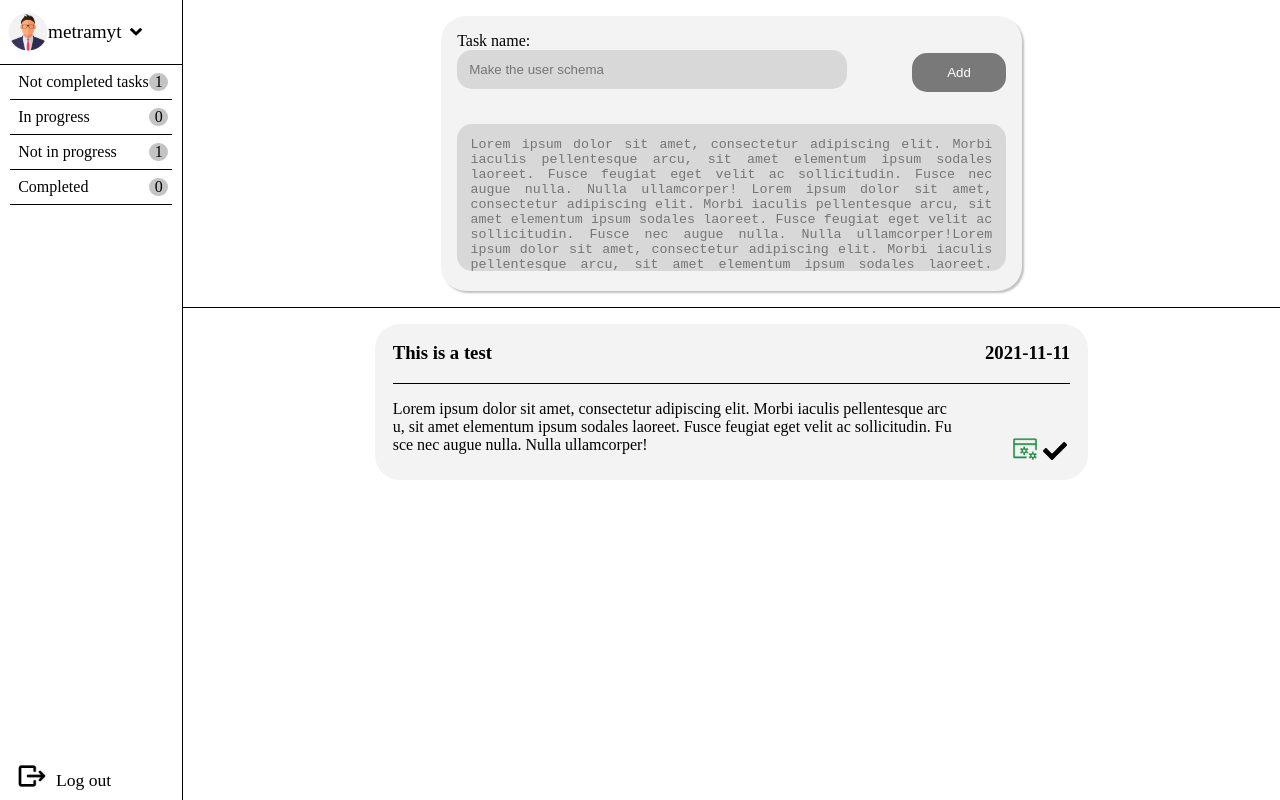
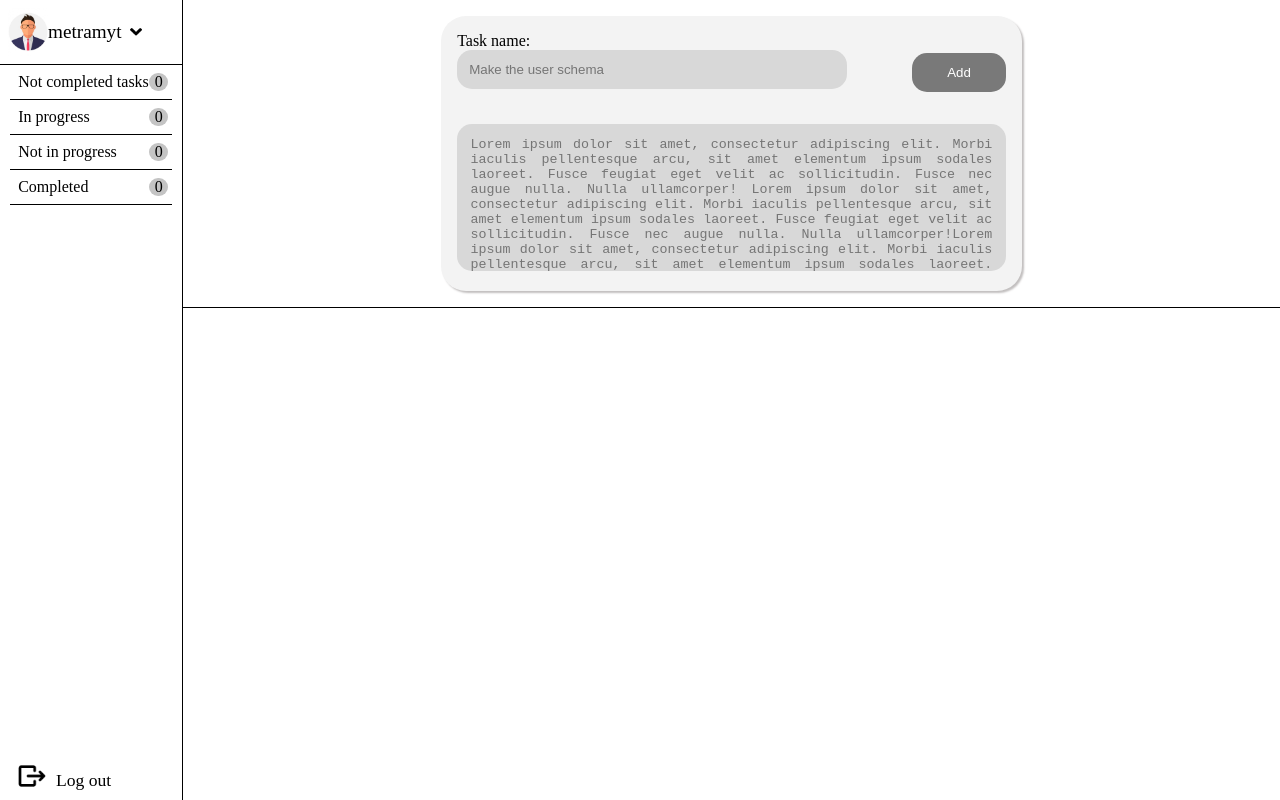
Before and after one commit to sahwel/task-tracker, a Vue app: page / in a window 1280 px wide. Built offline with nearby package versions, Linux system fonts and the light colour scheme.

Commit message:
finish project

```diff
--- a/src/App.vue
+++ b/src/App.vue
@@ -36,12 +36,12 @@ export default {
       const defMonth = newTaskDatas.created.getMonth() +1
       const  month=  defMonth < 11 ? '0' + defMonth : defMonth;
       const createDate = newTaskDatas.created.getFullYear() + '-'  + month + '-' + newTaskDatas.created.getDate();
-      let id = 1;
-      if(this.tasks.length > 0){
-        this.tasks[this.tasks.length - 1].id + 1;
+      let idd = 1;
+      if( this.tasks.length !== 0 ){
+        idd =  this.tasks[this.tasks.length - 1].id + 1
       }
       const newTask = {
-        id: id,
+        id: idd,
         name: newTaskDatas.name,
         description: newTaskDatas.description,
         created: createDate,
@@ -65,14 +65,7 @@ export default {
   },
   created(){
     this.tasks = [
-      {
-        id: 1,
-        name: 'This is a test',
-        description:  'Lorem ipsum dolor sit amet, consectetur adipiscing elit. Morbi iaculis pellentesque arcu, sit amet elementum ipsum sodales laoreet. Fusce feugiat eget velit ac sollicitudin. Fusce nec augue nulla. Nulla ullamcorper!',
-        created: '2021-11-11',
-        inProgress: false,
-        completed: false
-      }
+
     ];
      this.tasks = this.tasks.filter((task) => task.completed === false);
   },
```
